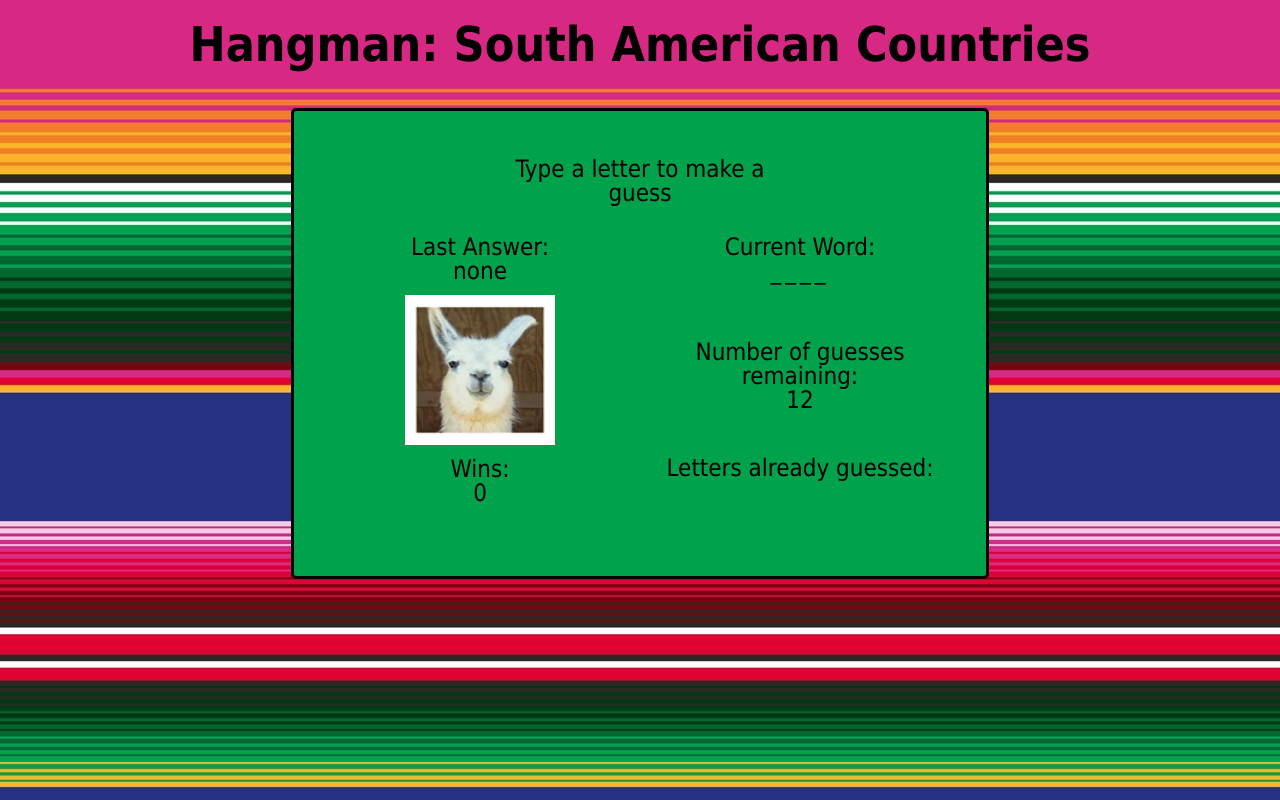
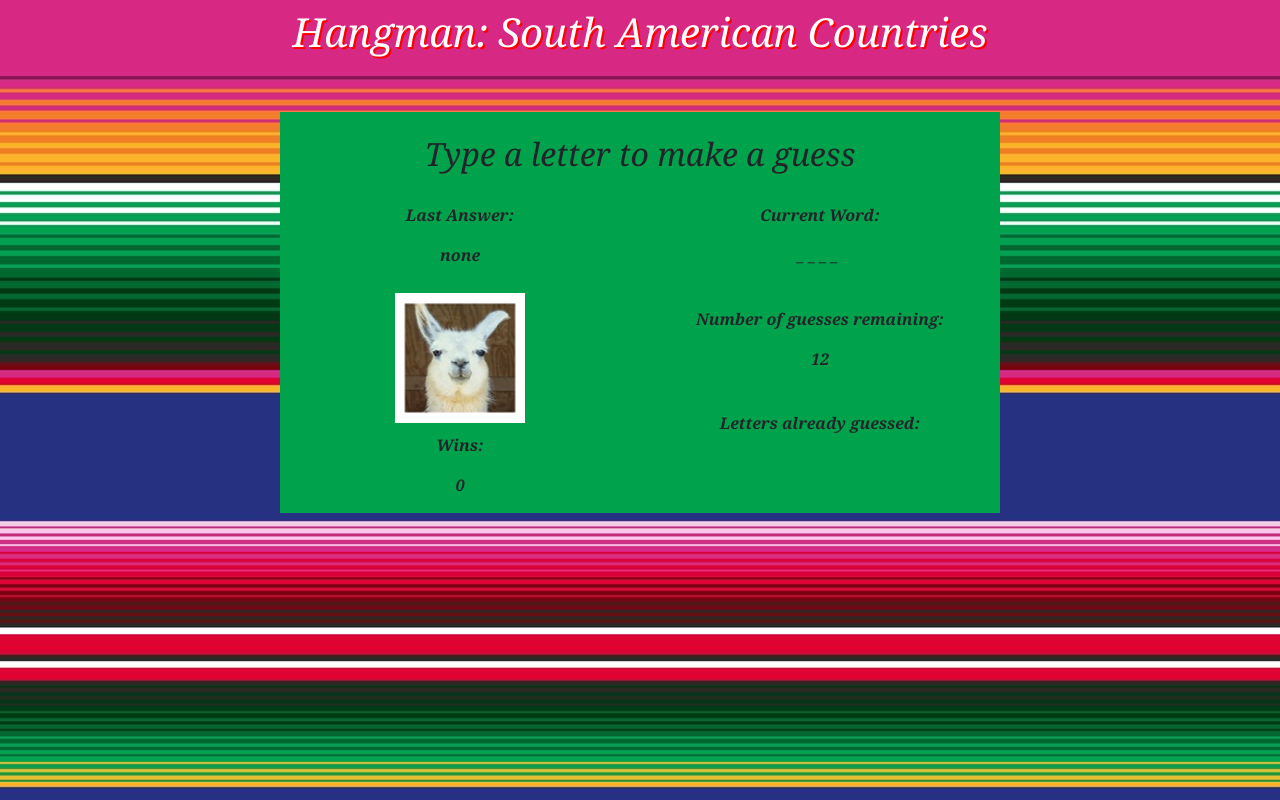
Before and after one commit to markwalkernz/Hangman-Game, a plain HTML site: page index.html in a window 1280 px wide. Drawn offline with nearby package versions, Linux system fonts and the light colour scheme.

Commit message:
improved styling

```diff
--- a/assets/css/style.css
+++ b/assets/css/style.css
@@ -1,51 +1,30 @@
 /* Week 3 coding boot camp homework */
 
 body {
-	font-family: Tahoma, Geneva, sans-serif;
-	font-size: 24px;
-
+	font-family: Georgia, serif;
+	font-weight: bold;
+		font-style: italic;
 	background-image: url("../images/rug.jpg");
 	background-repeat: no-repeat;
 }
 
-header {
-	font-size: 2em;
-	font-weight: bold;
-	text-align: center;
-	padding: 20px;
+h1 {
+	color: #ffffff;
+	text-shadow: 2px 2px #ff0000;
+}
+
+.page-header {
 	background-color: #d72984;
+	padding: 10px;
 }
 
 .container {
-	max-width: 640px;
-	margin: 20px auto;
-	padding: 2%;
-	overflow: auto;
-	border: solid;
-	border-radius: 5px;
 	background-color: #01a24c;
-}
-
-.message {
-	width: 300px;
-	padding: 20px;
-	margin: auto;
-	text-align: center;
-}
-
-
-.panel {
-	width: 300px;
-	min-height: 85px;
-	padding: 10px;
-	float:left;
-	text-align: center;
+	margin-top: 40px;
 }
 
 #flag-image {
-	display:block;
-	margin:auto;
-	padding: 12px;
+	padding: 10px; */
 	width: 150px;
 	height: 150px;
 }
@@ -53,3 +32,9 @@ header {
 #current-word {
 	letter-spacing: 4px;
 }
+
+@media screen and (min-width: 992px) {
+
+	.container {max-width: 720px;}
+
+}
--- a/assets/javascript/game.js
+++ b/assets/javascript/game.js
@@ -129,6 +129,7 @@ document.onkeyup = function(event) {
 	if (correctGuesses == answer) {
 		wins = wins +1;
 		lastAnswer = answer;
+		alert(answer + " is the right answer!");
 		resetGame();
 	}
 
--- a/index.html
+++ b/index.html
@@ -7,10 +7,9 @@
 	<meta charset="UTF-8">
 	<title>Hangman</title>
 
-	<!-- links to css -->
-	<link rel="stylesheet" type="text/css" href="assets/css/reset.css">
+	<!-- links to bootstrap and css -->
+	<link rel="stylesheet" href="https://maxcdn.bootstrapcdn.com/bootstrap/4.0.0-beta/css/bootstrap.min.css" integrity="sha384-/Y6pD6FV/Vv2HJnA6t+vslU6fwYXjCFtcEpHbNJ0lyAFsXTsjBbfaDjzALeQsN6M" crossorigin="anonymous">
 	<link rel="stylesheet" type="text/css" href="assets/css/style.css">
-
 
 
 </head>
@@ -19,18 +18,29 @@
 
 <!-- header -->
 <header>
-	Hangman: South American Countries
+	<div class="page-header text-center">
+		<h1>Hangman: South American Countries</h1>
+	</div>
 </header>
 
 <!-- page content -->
 <div class="container">
 
-	<!-- message area -->
-	<div class = "message">
-		<p>Type a letter to make a guess</p>
+	<!-- message row -->
+	<div class = "row">
+
+		<div class = "col-md-12 text-center">
+			<br>
+			<h2>Type a letter to make a guess</h2>
+			<br>
 		</div>
 
-	<div class="panel">
+	</div> <!-- end message row -->
+
+	<!-- game row -->
+	<div class = "row">
+
+		<div class="col-md-6 text-center">
 
 			<p>Last Answer:</p>
 			<p id="last-answer"></p>
@@ -43,35 +53,25 @@
 		</div>
 
 
-	<div class="panel">
+		<div class="col-md-6 text-center">
 
 			<p>Current Word:</p>
 			<p id="current-word"></p>
 			<br>
 
-	</div>
-
-	<div class ="panel">
-
 			<p>Number of guesses remaining:</p>
 			<p id="remaining-guesses"></p>
 			<br>
-
-	</div>
-
-	<div class ="panel">
 
 			<p>Letters already guessed:</p>
 			<p id="letters-guessed"></p>
 			<br>
 
-	</div> <!-- end of right panel -->
+		</div>
+
+	</div> <!-- end game row -->
 
 </div>
-
-
-
-</div> <!-- end of container for page content -->
 
 <!-- link to javascript -->
 <script type="text/javascript" src="assets/javascript/game.js"></script>
```
Also changed, not shown: 1 other file. Lines whose indentation alone changed are shown as unchanged.
